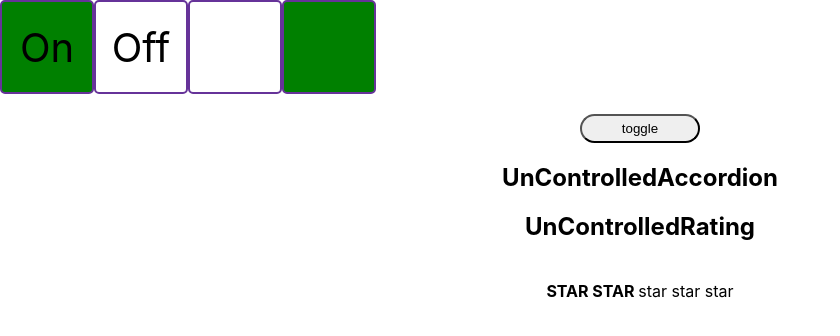
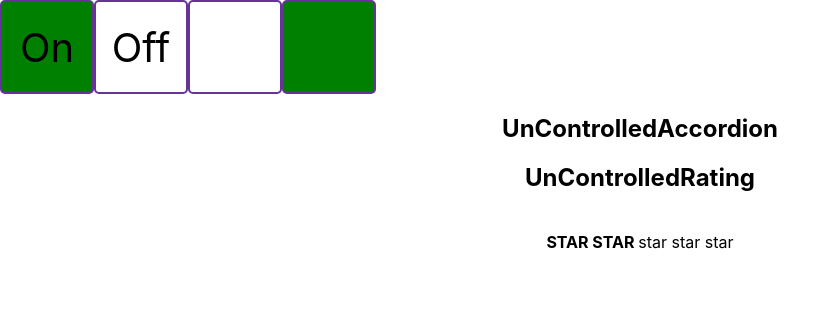
Before and after one commit to mabar84/testing-and-training, a React (Create React App) app: page / in a window 1280 px wide. Shown: the top 336 px of the page, without its empty margins (0-840 px from the left). Built offline with nearby package versions, Linux system fonts and the light colour scheme.

Commit message:
kabzda 07 - uncontrolled components is done

```diff
--- a/src/learn/Accordion/UnControlledAccordion.tsx
+++ b/src/learn/Accordion/UnControlledAccordion.tsx
@@ -1,7 +1,8 @@
 import {useState} from "react";
 
 type TAccordion = {
-    title: string
+    title: string,
+    AccordionClickHandler?: () => void
 }
 
 export const UnControlledAccordion = ({title}: TAccordion) => {
@@ -12,19 +13,14 @@ export const UnControlledAccordion = ({title}: TAccordion) => {
     }
 
     return <>
-        <button onClick={AccordionClickHandler}>toggle</button>
-        <AccordionTitle title={title}/>
+        <AccordionTitle title={title} AccordionClickHandler={AccordionClickHandler}/>
         {!collapsed && <AccordionBody/>}
     </>
 }
 
-
-const AccordionTitle = ({title}: TAccordion) => {
-    console.log('AccordionTitle rendered')
-
-
+const AccordionTitle = ({title, AccordionClickHandler}: TAccordion) => {
     return <>
-        <h2>{title}</h2>
+        <h2 onClick={AccordionClickHandler}>{title}</h2>
     </>
 }
 const AccordionBody = () => {
```
Also changed, not shown: 1 other file (tests, documents, lock files or other folders).
